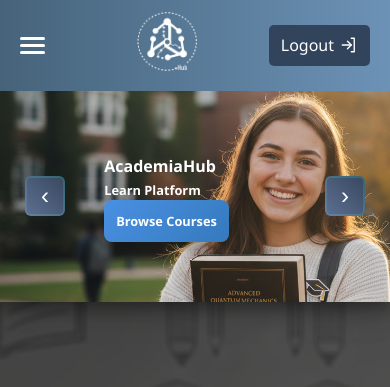
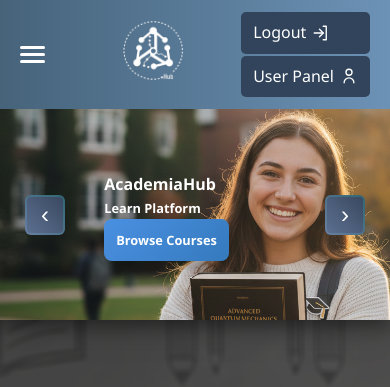
Before and after one commit to ArturSabanadze/webshop, a PHP site: page / in a window 390 px wide. Shown: the top 387 px of the page. Run offline with PHP 8.4, Linux system fonts and the light colour scheme; the visitor is signed in with stand-in values (Sample User, id 1); data that the repository does not hold is empty.

Commit message:
starting user panel developing

```diff
--- a/Backend/login_handler.php
+++ b/Backend/login_handler.php
@@ -34,6 +34,7 @@ if ($_SERVER['REQUEST_METHOD'] === 'POST' && ($_POST['action'] ?? '') === 'login
                 $_SESSION['street'] = $user['street'];
                 $_SESSION['role'] = $user['role'];
                 $_SESSION['login_success'] = 'Login successful! Hello, ' . $user['name'] . ' ' . $user['surname'] . '.';
+
             } else {
                 $_SESSION['login_error'] = 'Invalid username or password.';
             }
--- a/Frontend/public/styles/navbar.css
+++ b/Frontend/public/styles/navbar.css
@@ -175,6 +175,7 @@ NAVBAR
   }
 
   .logo img {
+    flex: 1;
     margin-left: 20px;
     width: clamp(60px, 15vw, 100px);
   }
@@ -183,4 +184,11 @@ NAVBAR
   .desktop-menu .menu-right {
     display: none; /* hide desktop nav */
   }
+
+  .navbar-btn-not-logged,
+  .navbar-btn-logged {
+    display: flex;
+    flex-direction: column;
+    gap: 2px;
+  }
 }
--- a/Frontend/src/Includes/main.php
+++ b/Frontend/src/Includes/main.php
@@ -47,15 +47,6 @@ if (file_exists($path)) {
 </section>
 
 <script>
-    // FILTER BUTTON
-    document.querySelector('.filter-btn').addEventListener('click', () => {
-        const search = document.querySelector('.filter-search').value;
-        const category = document.querySelector('.filter-category').value;
-        const sort = document.querySelector('.filter-sort').value;
-        const params = new URLSearchParams({ search, category, sort });
-        window.location.href = `?page=shop&${params.toString()}`;
-    });
-
     // OPEN MODAL AND FETCH SEMINAR DATES
     document.querySelectorAll('.course-btn').forEach(btn => {
         btn.addEventListener('click', function () {
--- a/Frontend/src/Includes/navigationbar.php
+++ b/Frontend/src/Includes/navigationbar.php
@@ -24,7 +24,7 @@
             <a href="index.php?page=about">ABOUT</a>
         </div>
         <?php if (!isset($_SESSION['username'])): ?>
-            <div>
+            <div class="navbar-btn-not-logged">
                 <a href="index.php?page=login" title="Login" class="dsk-login-btn">
                     Login<svg xmlns="http://www.w3.org/2000/svg" width="18" height="18" viewBox="0 0 24 24" fill="none"
                         stroke="currentColor" stroke-width="1.8" stroke-linecap="round" stroke-linejoin="round">
@@ -46,7 +46,7 @@
                 </a>
             </div>
         <?php else: ?>
-            <div>
+            <div class="navbar-btn-logged">
                 <a href="index.php?page=logout" title="Logout" class="dsk-login-btn">
                     Logout
                     <svg xmlns="http://www.w3.org/2000/svg" width="18" height="18" viewBox="0 0 24 24" fill="none"
@@ -56,6 +56,17 @@
                         <!-- Arrow exiting -->
                         <path d="M15 12H3" />
                         <path d="M10 7l5 5-5 5" />
+                    </svg>
+                </a>
+
+                <!-- NEW USER PANEL BUTTON -->
+                <a href="index.php?page=user-panel" title="User Panel" class="dsk-login-btn">
+                    User Panel
+                    <svg xmlns="http://www.w3.org/2000/svg" width="18" height="18" viewBox="0 0 24 24" fill="none"
+                        stroke="currentColor" stroke-width="1.8" stroke-linecap="round" stroke-linejoin="round">
+                        <!-- User icon -->
+                        <circle cx="12" cy="7" r="4" />
+                        <path d="M5.5 21a6.5 6.5 0 0 1 13 0" />
                     </svg>
                 </a>
             </div>
--- /dev/null
+++ b/Frontend/src/Includes/user_panel.php
@@ -0,0 +1,5 @@
+<?php
+
+//user panel to implement
+
+?>
```
